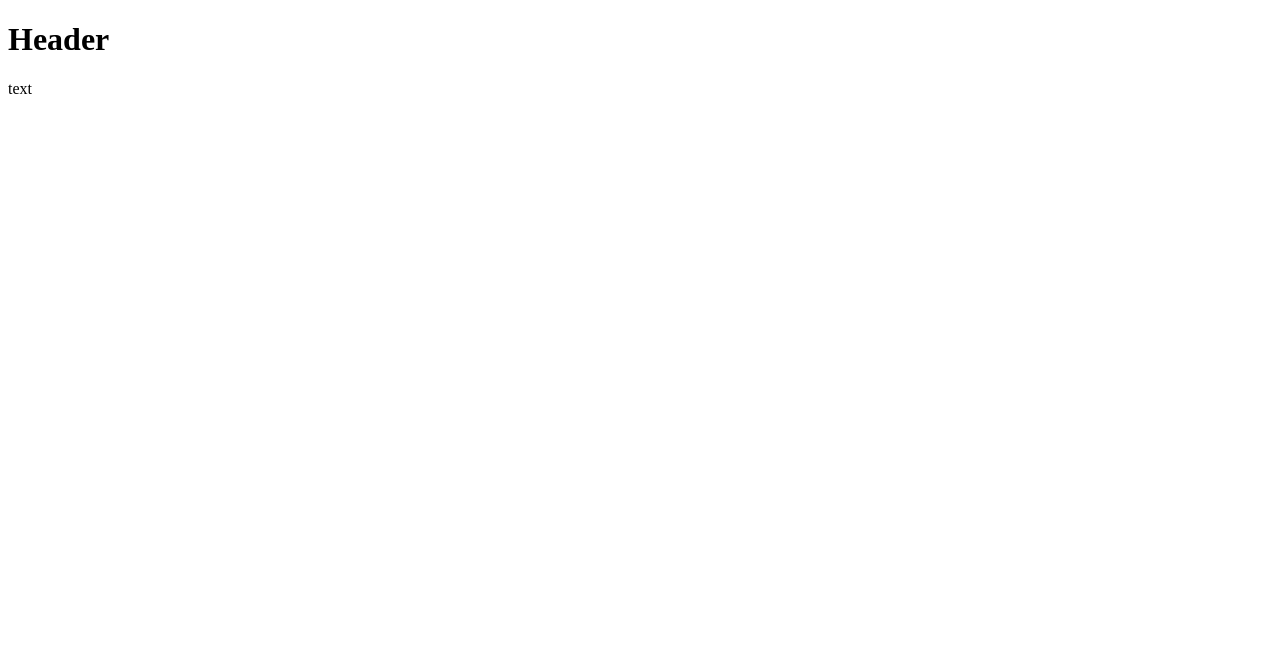
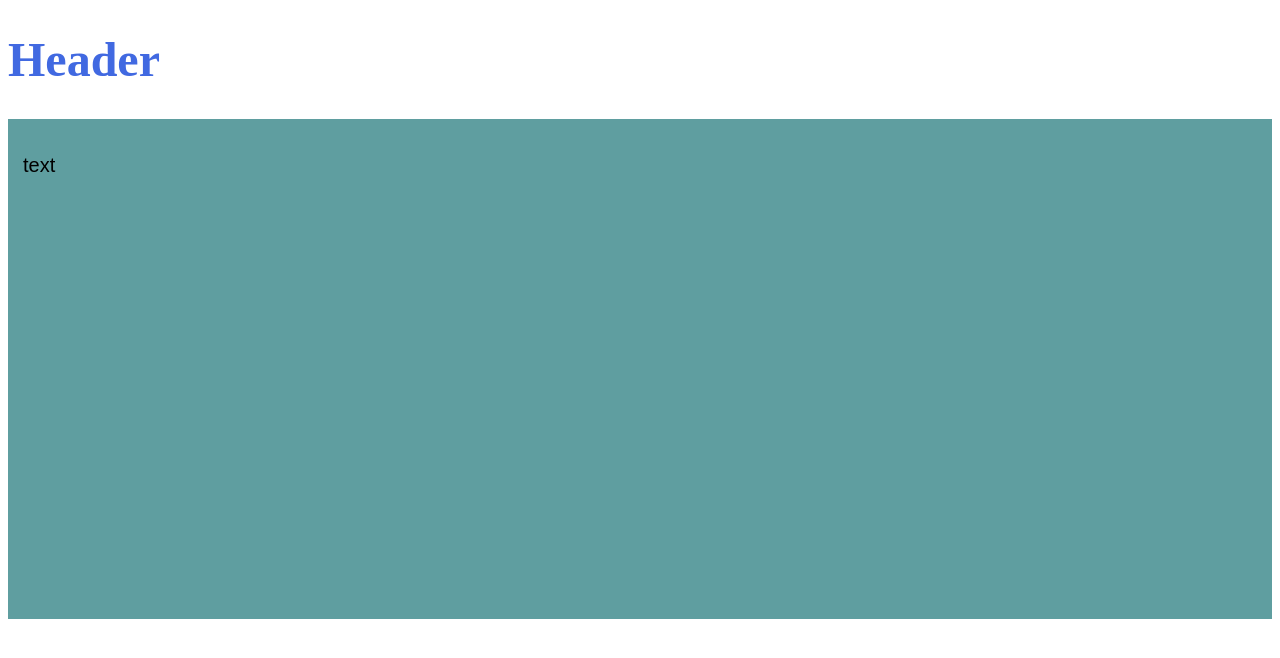
Before and after one commit to foggylight/ssr-ts-react-webpack, a React app: page / in a window 1280 px wide. Shown: the top 658 px of the page. Built offline with nearby package versions, Linux system fonts and the light colour scheme; the HTML template or start-up script is replaced by a standard one.

Commit message:
feat: add html-webpack-plugin, css and sass loaders

```diff
--- a/src/App.tsx
+++ b/src/App.tsx
@@ -1,7 +1,7 @@
 import React from 'react';
 
-import Header from './components/Header';
-import Main from './components/Main';
+import Header from './components/Header/Header';
+import Main from './components/Main/Main';
 
 const App = () => {
     return (
--- /dev/null
+++ b/src/assets.d.ts
@@ -0,0 +1,2 @@
+declare module '*.css';
+declare module '*.scss';
--- /dev/null
+++ b/src/components/Header/Header.module.scss
@@ -0,0 +1,4 @@
+.text {
+    color: royalblue;
+    font-size: 48px;
+}
--- a/src/components/Header.tsx
+++ b/src/components/Header/Header.tsx
@@ -1,9 +1,11 @@
 import React from 'react';
+
+import header from './Header.module.scss';
 
 const Header = () => {
     return (
         <header>
-            <h1>Header</h1>
+            <h1 className={header.text}>Header</h1>
         </header>
     )
 };
--- /dev/null
+++ b/src/components/Main/Main.scss
@@ -0,0 +1,14 @@
+@import './colors.scss';
+
+.main {
+    height: 500px;
+    box-sizing: border-box;
+    padding: 15px;
+
+    background-color: $bg-main;
+
+    .text {
+        font-family: sans-serif;
+        font-size: 20px;
+    }
+}
--- a/src/components/Main.tsx
+++ b/src/components/Main/Main.tsx
@@ -1,9 +1,11 @@
 import React from 'react';
+
+import './Main.scss';
 
 const Main = () => {
     return (
-        <main>
-            <p>text</p>
+        <main className='main'>
+            <p className='text'>text</p>
         </main>
     )
 };
--- /dev/null
+++ b/src/components/Main/colors.scss
@@ -0,0 +1 @@
+$bg-main: cadetblue;
--- /dev/null
+++ b/src/index.html
@@ -0,0 +1,12 @@
+<!DOCTYPE html>
+<html>
+    <head>
+        <meta charset="utf-8" />
+        <meta http-equiv="X-UA-Compatible" content="IE=edge">
+        <meta name="viewport" content="width=device-width, initial-scale=1.0">
+        <title>Webpack Typescript React</title>
+    </head>
+    <body>
+        <div id="app"></div>
+    </body>
+</html>
--- a/webpack.config.js
+++ b/webpack.config.js
@@ -1,4 +1,5 @@
 const path = require('path');
+const HtmlWebpackPlugin = require('html-webpack-plugin');
 
 module.exports = {
   entry: './src/index.tsx',
@@ -12,8 +13,50 @@ module.exports = {
         use: 'ts-loader',
         exclude: /node_modules/,
       },
+      {
+        test: /\.css$/i,
+        use: [
+          'style-loader',
+          {
+            loader: 'css-loader',
+            options: {
+              modules: true
+            }
+          }
+        ],
+        include: /\.module\.css$/,
+      },
+      {
+        test: /\.css$/i,
+        use: ['style-loader', 'css-loader'],
+        exclude: /\.module\.css$/,
+      },
+      {
+        test: /\.s[ac]ss$/i,
+        use: [
+          'style-loader',
+          {
+            loader: 'css-loader',
+            options: {
+              modules: true
+            }
+          },
+          'sass-loader',
+        ],
+        include: /\.module\.s[ac]ss$/,
+      },
+      {
+        test: /\.s[ac]ss$/i,
+        use: ['style-loader', 'css-loader', 'sass-loader'],
+        exclude: /\.module\.s[ac]ss$/,
+      },
     ],
   },
+  plugins: [
+    new HtmlWebpackPlugin({
+      template: 'src/index.html',
+    }),
+  ],
   resolve: {
     extensions: ['.tsx', '.ts', '.js'],
   },
```
Also changed, not shown: package.json (+6 -1 lines).
